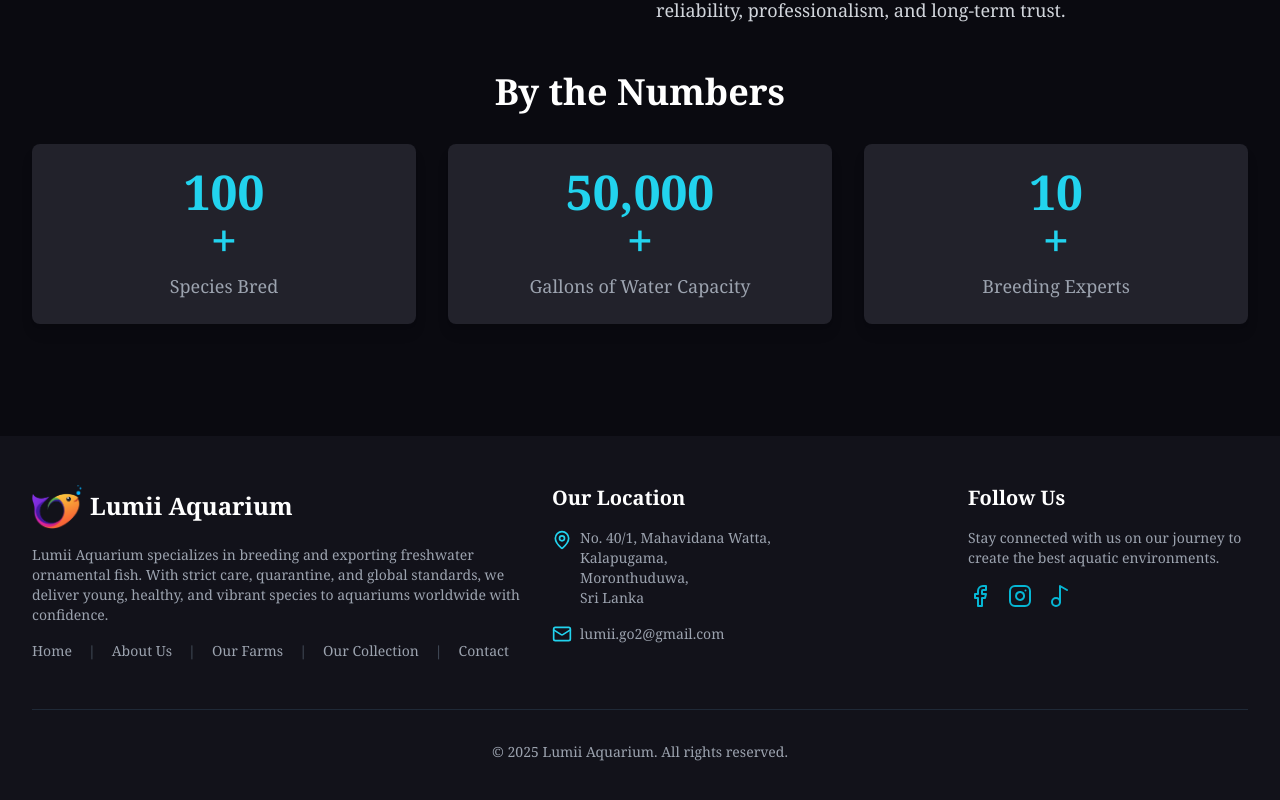
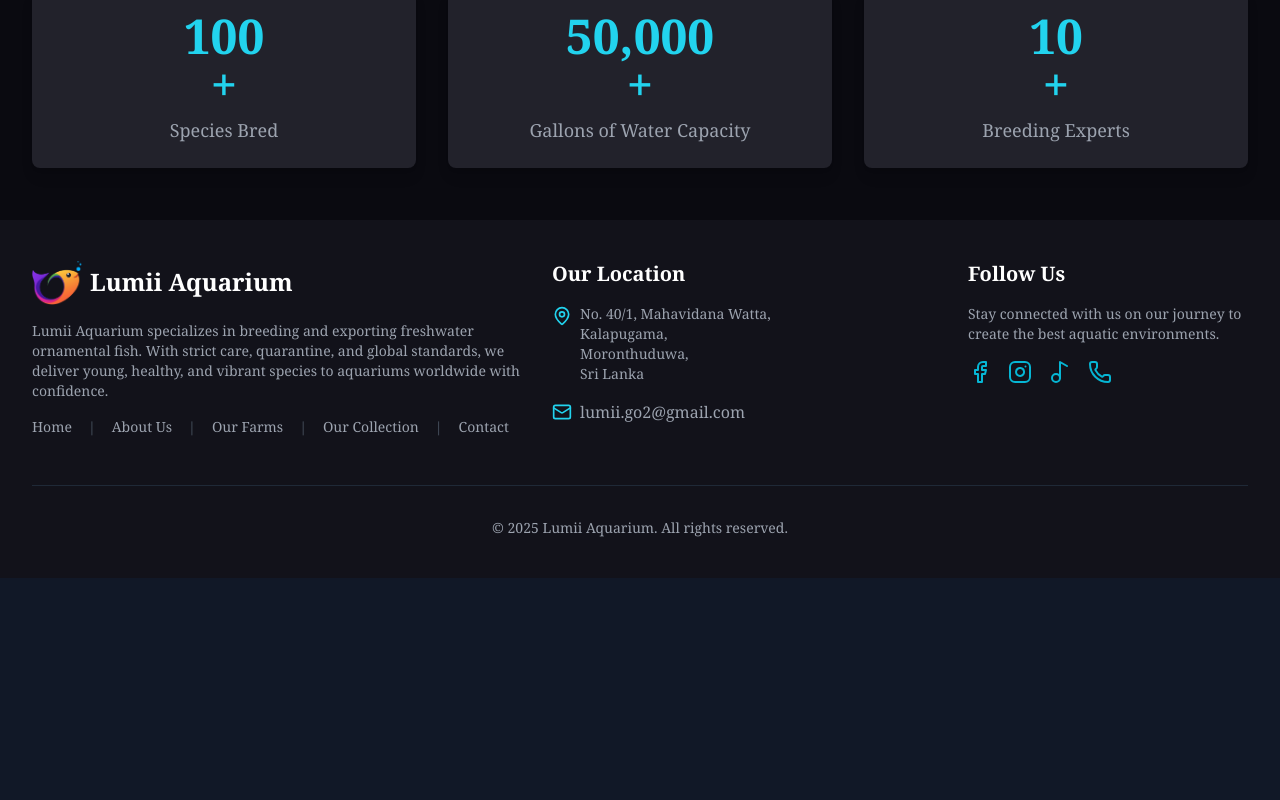
Before and after one commit to aquariumlumii/Lumii, a Next.js app: page /farm in a window 1280 px wide. Shown: the part 2342-3142 px from the top of the page. After the commit the page ends 2920 px from the top, so only its background shows below. Built offline with nearby package versions, Linux system fonts and the light colour scheme.

Commit message:
change padding sizes

```diff
--- a/src/app/about/page.tsx
+++ b/src/app/about/page.tsx
@@ -5,10 +5,10 @@
 const AboutUsPage = () => {
   return (
     <div className="bg-[#0A0A10] text-gray-200 min-h-screen font-serif">
-      <div className="max-w-7xl mx-auto px-4 sm:px-6 lg:px-8 py-16 space-y-24">
+      <div className="max-w-7xl mx-auto px-4 sm:px-6 lg:px-8 py-16 space-y-10">
 
         {/* About Us */}
-        <section className="flex flex-col lg:flex-row items-center gap-8 border-b border-gray-700 pb-12 pt-12">
+        <section className="flex flex-col lg:flex-row items-center gap-8 border-b border-gray-700 pb-8 pt-8">
           <div className="flex-1 text-center lg:text-left">
             <h1 className="text-5xl font-bold text-white mb-4">Who We Are</h1>
             <p className="text-lg text-gray-300 mb-4 lg:text-justify">
@@ -30,7 +30,7 @@
         </section>
 
         {/* Our Mission */}
-        <section className="flex flex-col-reverse lg:flex-row items-center gap-8 border-b border-gray-700 pb-12">
+        <section className="flex flex-col-reverse lg:flex-row items-center gap-8 border-b border-gray-700 pb-8">
           <div className="flex-1">
             <Image
               src="/images/sample-14.jpg"
--- a/src/app/contact/page.tsx
+++ b/src/app/contact/page.tsx
@@ -1,14 +1,14 @@
 'use client';
 
 import Image from 'next/image';
-import { Mail, Phone, MapPin } from "lucide-react";
+import { Mail, MapPin, Phone } from "lucide-react";
 
 const ContactUsPage: React.FC = () => {
   return (
-    <div className="bg-[#0A0A10] text-gray-200 min-h-screen font-serif">
+    <div className="bg-[#0A0A10] text-gray-200 pt-8 font-serif">
       <div className="max-w-7xl mx-auto px-4 sm:px-6 lg:px-8 py-16">
 
-        <div className="text-center mb-16">
+        <div className="text-center mb-8">
           <h1 className="text-4xl font-extrabold text-white mb-4 leading-tight">
             Get in Touch
           </h1>
@@ -39,6 +39,7 @@
 
               <div className="space-y-6">
 
+                {/* Email */}
                 <div className="flex items-start">
                   <div className="flex-shrink-0 w-8 h-8 rounded-full bg-cyan-500 flex items-center justify-center mr-4">
                     <Mail className="h-4 w-4 text-white" />
@@ -54,21 +55,25 @@
                   </div>
                 </div>
 
-                {/* <div className="flex items-start">
+                {/* WhatsApp */}
+                <div className="flex items-start">
                   <div className="flex-shrink-0 w-8 h-8 rounded-full bg-cyan-500 flex items-center justify-center mr-4">
                     <Phone className="h-4 w-4 text-white" />
                   </div>
                   <div>
-                    <h3 className="text-xl font-semibold text-white">Phone</h3>
+                    <h3 className="text-xl font-semibold text-white">WhatsApp</h3>
                     <a
-                      href="tel:+94771234567"
+                      href="https://wa.me/94765304602"
+                      target="_blank"
+                      rel="noopener noreferrer"
                       className="text-gray-400 hover:text-cyan-500"
                     >
-                      +94 77 123 4567
+                      +94 76 530 4602
                     </a>
                   </div>
-                </div> */}
+                </div>
 
+                {/* Address */}
                 <div className="flex items-start">
                   <div className="flex-shrink-0 w-8 h-8 rounded-full bg-cyan-500 flex items-center justify-center mr-4">
                     <MapPin className="h-4 w-4 text-white" />
@@ -84,6 +89,7 @@
                     </p>
                   </div>
                 </div>
+
               </div>
             </div>
           </div>
--- a/src/app/farm/page.tsx
+++ b/src/app/farm/page.tsx
@@ -54,10 +54,10 @@
 const OurFarmsPage = () => {
   return (
     <div className="bg-[#0A0A10] text-gray-200 min-h-screen font-serif">
-      <div className="max-w-8xl mx-auto px-4 sm:px-6 lg:px-8 py-16">
+      <div className="max-w-8xl mx-auto px-4 sm:px-6 lg:px-8 py-1">
 
         {/* Hero Section */}
-        <div className="relative text-center mb-20">
+        <div className="relative text-center mb-8">
           <div className="relative h-[70vh] w-full rounded-3xl overflow-hidden shadow-2xl">
             <Image
               src="/images/sample-15.jpeg"
@@ -86,8 +86,8 @@
           </div>
         </div>
         {/* Meet Our Facilities Section */}
-        <div className="text-center mb-12">
-          <h2 className="text-4xl font-bold text-white mb-16">Meet Our Breeding Facilities</h2>
+        <div className="text-center mb-8">
+          <h2 className="text-4xl font-bold text-white mb-8">Meet Our Breeding Facilities</h2>
 
           {/* Facility 1 */}
           <div className="flex flex-col lg:flex-row items-center gap-8 mb-16">
--- a/src/app/page.tsx
+++ b/src/app/page.tsx
@@ -159,10 +159,10 @@
           </section>
 
           {/* Other Sections */}
-          <section className="py-20 bg-[#0c0c0c]">
+          <section className="py-10 bg-[#0c0c0c]">
               <h2 className="text-4xl font-bold font-serif text-white mb-4 text-center">Welcome to Lumii Aquarium</h2>
 
-                            <div className="flex flex-col font-serif px-4 sm:px-6 lg:flex-row items-center gap-12 lg:gap-24 my-24 text-center mb-12">
+                            <div className="flex flex-col font-serif px-4 sm:px-6 lg:flex-row items-center gap-12 lg:gap-24 my-10 text-center mb-2">
                               <div className="lg:w-1/2">
 
                                 <p className="text-lg text-gray-300 mb-4 lg:text-justify">
--- a/src/app/products/page.tsx
+++ b/src/app/products/page.tsx
@@ -61,7 +61,7 @@
 
   return (
     <>
-      <div className="bg-gray-50 font-serif dark:bg-dark-bg py-16 px-4 md:px-8">
+      <div className="bg-gray-50 font-serif dark:bg-dark-bg py-8 px-4 md:px-8">
         <div className="container mx-auto">
 
           {/* Filter Buttons */}
--- a/src/components/Footer.tsx
+++ b/src/components/Footer.tsx
@@ -1,13 +1,13 @@
 "use client";
 
-import { MapPin, Mail, Facebook, Instagram, Music2 } from "lucide-react";
+import { MapPin, Mail, Facebook, Instagram, Music2, Phone } from "lucide-react";
 import Image from "next/image";
 import logo from "@/../public/images/logo.png";
 import Link from "next/link";
 
 const Footer = () => {
   return (
-    <footer className="bg-[#12121A] text-gray-400 py-12 px-4 md:px-8 font-serif">
+    <footer className="bg-[#12121A] text-gray-400 py-10 px-4 md:px-8 font-serif">
       <div className="max-w-7xl mx-auto">
         {/* Use a 12-column grid for more control over layout */}
         <div className="grid grid-cols-1 md:grid-cols-12 gap-8 text-center md:text-left">
@@ -66,7 +66,14 @@
             </div>
             <div className="flex items-center justify-center md:justify-start space-x-2">
               <Mail className="h-5 w-5 text-cyan-400" />
-              <p className="text-sm">lumii.go2@gmail.com</p>
+              <a
+                href="https://mail.google.com/mail/?view=cm&fs=1&to=lumii.go2@gmail.com"
+                target="_blank"
+                rel="noopener noreferrer"
+                className="flex items-center space-x-2 hover:underline text-inherit"
+              >
+                <span>lumii.go2@gmail.com</span>
+              </a>
             </div>
           </div>
 
@@ -96,8 +103,18 @@
     >
       <Music2 className="w-6 h-6" />
     </a>
+    {/* WhatsApp Icon */}
+    <a
+      href="https://wa.me/94765304602"
+      target="_blank"
+      rel="noopener noreferrer"
+      className="text-cyan-500 hover:text-cyan-400 transition-colors duration-300"
+    >
+      <Phone className="w-6 h-6" />
+    </a>
   </div>
 </div>
+
         </div>
 
         {/* Bottom Section - Copyright Notice */}
@@ -112,6 +129,7 @@
 };
 
 export default Footer;
+
 
 // "use client";
 
```
Lines whose indentation alone changed are shown as unchanged.
